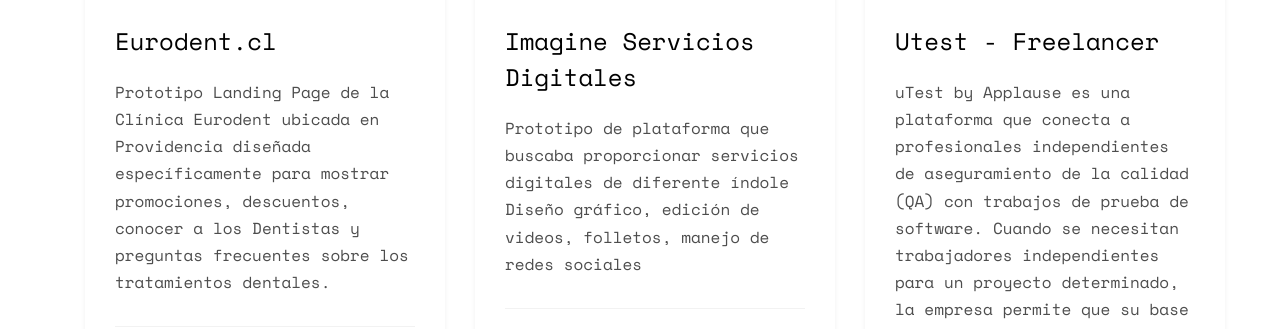
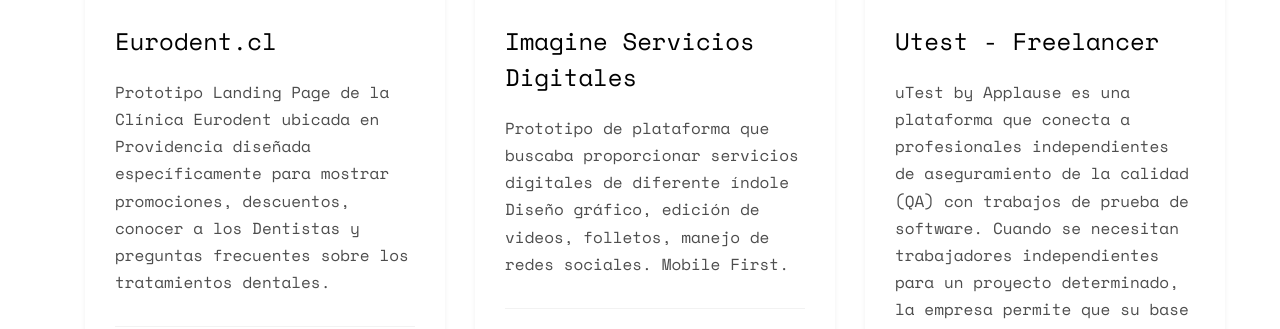
Before and after one commit to diegocal1/Portafolio_DiegoCaldera, a plain HTML site: page index.html in a window 1280 px wide. Shown: the part 6585-6914 px from the top of the page. Drawn offline with nearby package versions, Linux system fonts and the light colour scheme; files whose address does not match are found by name.

Commit message:
cambio en la sección proyectos

```diff
--- a/index.html
+++ b/index.html
@@ -416,7 +416,7 @@
 							<span class="posted_on">Imagine</span>
 							<h3><a href="#">Imagine Servicios Digitales</a></h3>
 							<p>Prototipo de plataforma que buscaba proporcionar servicios digitales de diferente índole
-								Diseño gráfico, edición de videos, folletos, manejo de redes sociales
+								Diseño gráfico, edición de videos, folletos, manejo de redes sociales. Mobile First.
 							</p>
 							<ul class="stuff">
 								<li><i class="icon-heart2"></i>249</li>
```
